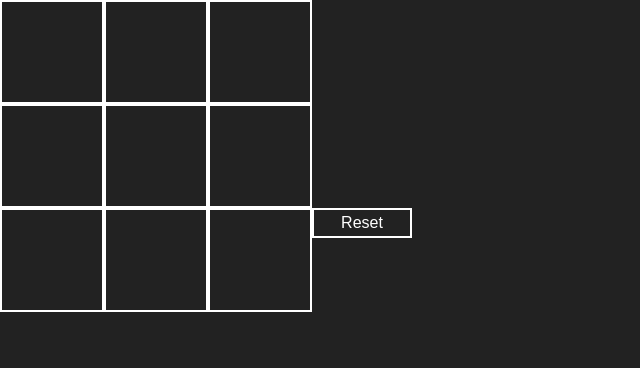
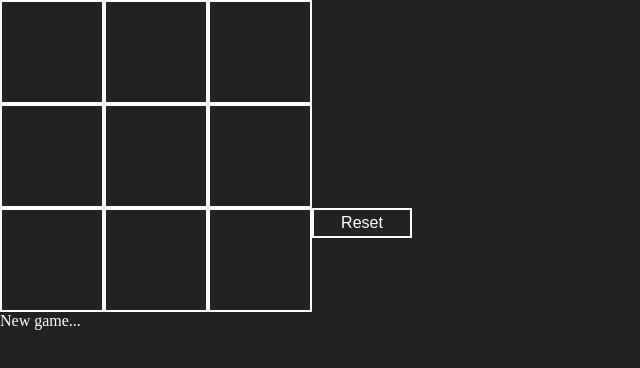
Before and after one commit to ptrkfrsk/TicTacReactoe, a React app: page / in a window 1280 px wide. Shown: the full height of the page, 0-640 px from the left. Built offline with nearby package versions, Linux system fonts and the light colour scheme.

Commit message:
Added Label component. It displays prompts for new game, next move and game result

```diff
--- a/src/components/Board.js
+++ b/src/components/Board.js
@@ -1,5 +1,6 @@
 import React from 'react';
 import Field from './Field'
+import Label from './Label'
 
 class BoardComponent extends React.Component {
   constructor() {
@@ -9,7 +10,8 @@ class BoardComponent extends React.Component {
         player: 'O',
         winIndexes: [0, 1, 2, 3, 4, 5, 6, 7, 8, 0, 3, 6, 1, 4, 7, 2, 5 ,8, 0, 4, 8, 2, 4, 6],
         gameEnded: false,
-        moveCounter: 0
+        moveCounter: 0,
+        status: 'New game...'
     };
   }
 
@@ -23,6 +25,7 @@ class BoardComponent extends React.Component {
             player: 'X',
             values: newValues,
             moveCounter: ++this.state.moveCounter,
+            status: 'X is next...'
           }, this.checkWin);
           break;
         case 'X':
@@ -30,7 +33,8 @@ class BoardComponent extends React.Component {
           this.setState({
             player: 'O',
             values: newValues,
-            moveCounter: ++this.state.moveCounter
+            moveCounter: ++this.state.moveCounter,
+            status: 'O is next...'
           }, this.checkWin);
           break;
         default:
@@ -45,12 +49,13 @@ class BoardComponent extends React.Component {
       values: cleanBoard,
       player: 'O',
       gameEnded: false,
-      moveCounter: 0
+      moveCounter: 0,
+      status: 'New game...'
     }, null);
   }
 
   checkWin() {
-    console.log('Checking...');
+    //console.log('Checking...');
     for (let i = 0; i < this.state.winIndexes.length; i+=3) {
       if (
         this.state.values[this.state.winIndexes[i]] === this.state.values[this.state.winIndexes[i+1]] &&
@@ -58,17 +63,18 @@ class BoardComponent extends React.Component {
         (this.state.values[this.state.winIndexes[i]] === 'O' || this.state.values[this.state.winIndexes[i]] === 'X')
       ) {
         this.setState({
-          gameEnded: true
+          gameEnded: true,
+          status: 'Winner: ' + this.state.values[this.state.winIndexes[i]]
         }, null);
-        console.log(this.state.values[this.state.winIndexes[i]] + ' wins!');
+        //console.log(this.state.values[this.state.winIndexes[i]] + ' wins!');
       }
       else if (this.state.moveCounter === 9) {
         this.setState({
           gameEnded: true,
-          moveCounter: ++this.state.moveCounter
+          moveCounter: ++this.state.moveCounter,
+          status: 'Draw!'
         }, null);
-
-        console.log('Draw!');
+        //console.log('Draw!');
       }
     }
   }
@@ -92,6 +98,7 @@ class BoardComponent extends React.Component {
           <Field value={this.state.values[8]} onClick={() => { this.insertValue(8);} }/>
         </div>
         <button id="resetGame" onClick={() => this.resetGame()}>Reset</button>
+        <Label status={this.state.status} />
       </div>
     );
   }
--- /dev/null
+++ b/src/components/Label.js
@@ -0,0 +1,13 @@
+import React from 'react';
+
+class LabelComponent extends React.Component {
+  render() {
+    return (
+      <div className="label">
+        { this.props.status }
+      </div>
+    );
+  }
+}
+
+export default LabelComponent;
--- a/src/styles/App.css
+++ b/src/styles/App.css
@@ -55,3 +55,8 @@ body {
 #resetGame:hover {
   background-color: #333;
 }
+
+.label {
+  color: white;
+  clear: both;
+}
```
